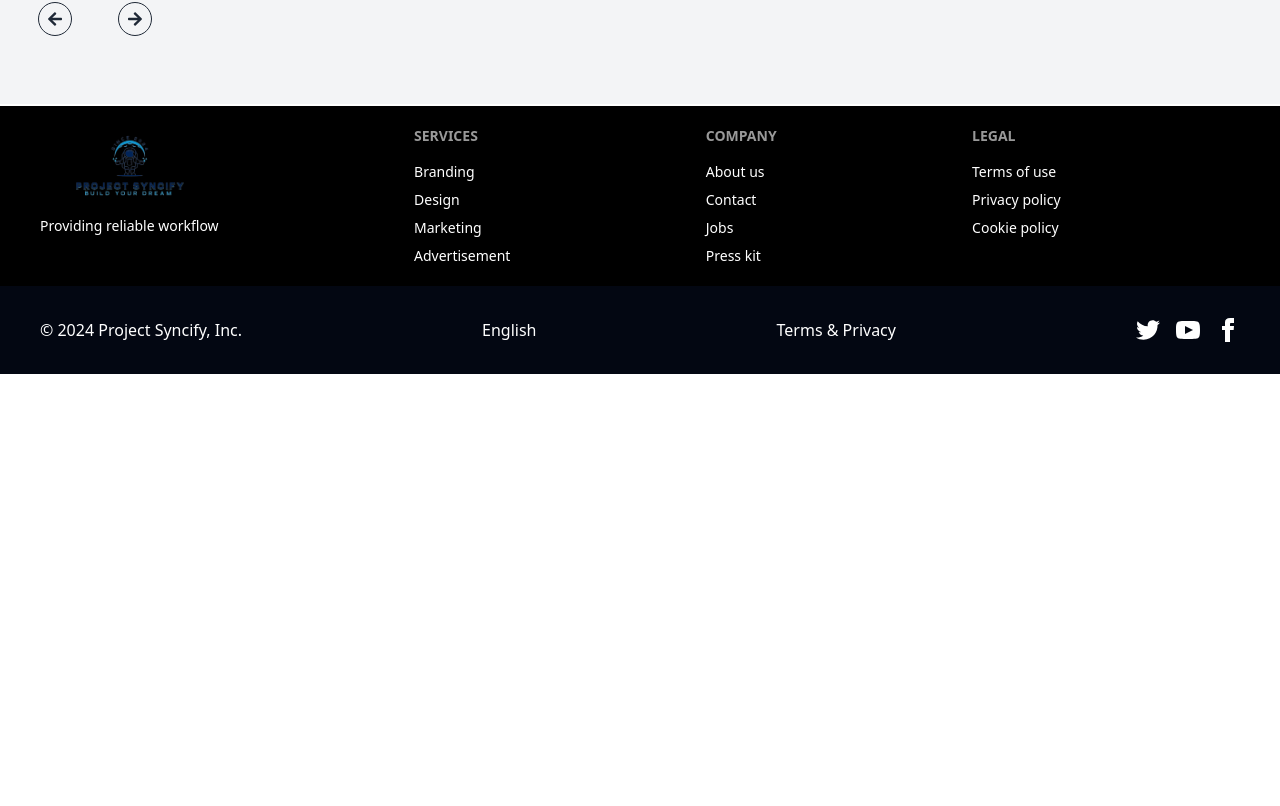
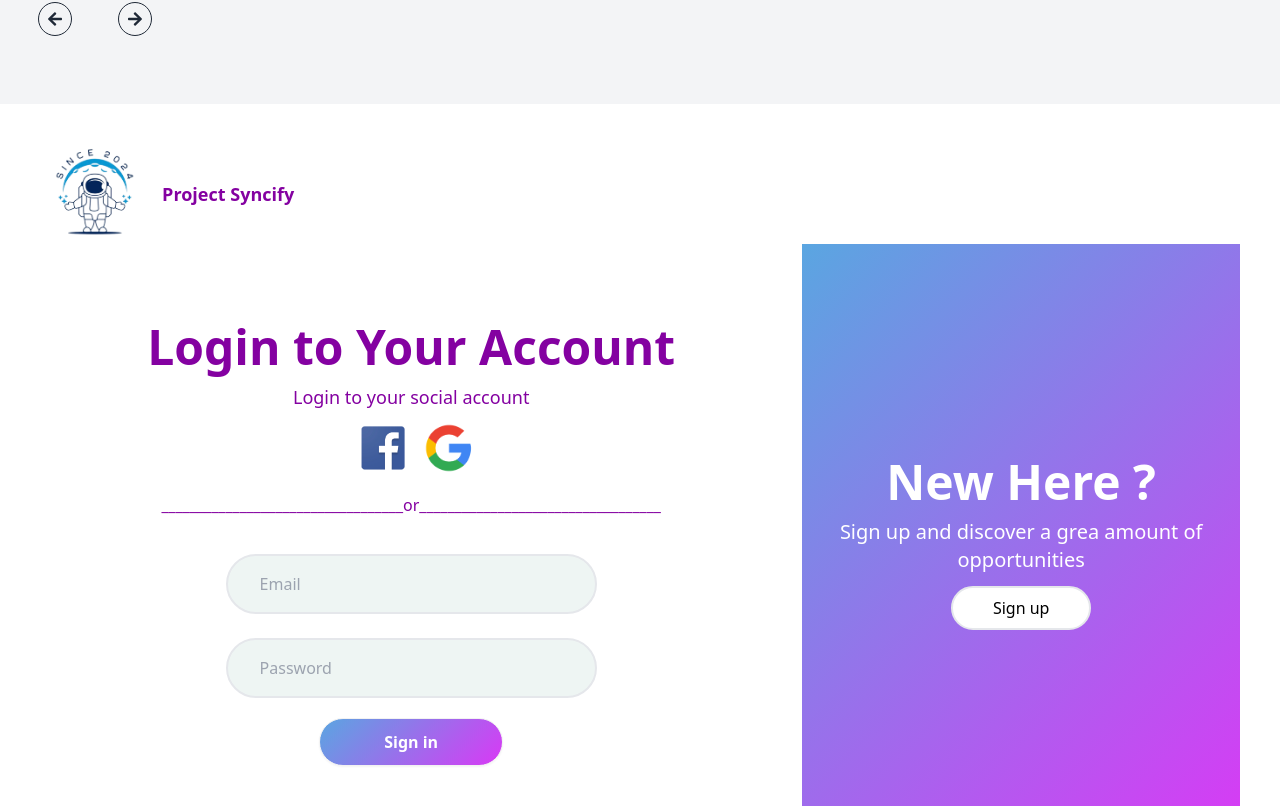
Before and after one commit to TechBuilderTeam/Project-Syncify, a React (Vite) app: page / in a window 1280 px wide. Shown: the part 1554-2360 px from the top of the page. Before the commit the page ends 1928 px from the top, so only its background shows below. Built offline with nearby package versions, Linux system fonts and the light colour scheme.

Commit message:
[ADDED] login page added

```diff
--- a/src/components/Home/Home.jsx
+++ b/src/components/Home/Home.jsx
@@ -1,17 +1,17 @@
 import Sponsors from "./Sponsors";
 import Banner from "./banner";
 import TopCompanySlider from "../Pages/Home/TopCampanySliderSection/TopCompanySlider";
-
+import Login from "../Pages/Login/login";
 
 const Home = () => {
   return (
     <div>
       <Banner />
       <Sponsors />
-      <TopCompanySlider/>
+      <TopCompanySlider />
+      <Login />
     </div>
   );
-
 };
 
 export default Home;
--- /dev/null
+++ b/src/components/Pages/Login/login.jsx
@@ -0,0 +1,78 @@
+const Login = () => {
+  return (
+    <div className="my-10 px-10 text-[#8401A1] dark:text-[#73e9fe]">
+      <div className="flex gap-3 justify-center md:justify-normal items-center">
+        <img src="../public/Justlogo.png" style={{ height: "100px" }} alt="" />
+        <a href="/" className="text-lg font-bold">
+          Project Syncify
+        </a>
+      </div>
+      <div className="min-h-[600px] md:min-h-[600px] flex flex-col md:flex-row justify-between gap-3 md:gap-5">
+        <div className="w-100 md:w-[70%] flex flex-col items-center justify-center md:p-0">
+          <h1 className="text-3xl md:text-5xl font-bold">
+            Login to Your Account
+          </h1>
+          <p className="mt-3 text-lg">Login to your social account</p>
+          <div className="flex gap-4 mt-3">
+            <a href="#">
+              <img
+                src="../public/facebook.png"
+                style={{ height: "50px" }}
+                alt=""
+              />
+            </a>
+            <a href="#">
+              <img
+                src="../public/google.png"
+                style={{ height: "50px" }}
+                alt=""
+              />
+            </a>
+          </div>
+          <span className="my-5 hidden md:flex">
+            __________________________________or__________________________________
+          </span>
+          <hr />
+          <input
+            type="text"
+            placeholder="Email"
+            className=" outline-none border-2 w-full md:w-[50%] mt-4 px-8 py-4 bg-[#EEF5F3] rounded-full"
+          />
+          <br />
+          <input
+            type="text"
+            placeholder="Password"
+            className=" outline-none border-2 w-full md:w-[50%] px-8 py-4 bg-[#EEF5F3] rounded-full"
+          />
+          <button
+            className="btn mt-5 px-16 text-white py-2 rounded-full"
+            style={{
+              background: "linear-gradient(135deg, #5AA6E1, #D939F5)",
+              color: "white",
+              fontSize: "16px",
+              cursor: "pointer",
+            }}
+          >
+            Sign in
+          </button>
+        </div>
+        <div
+          className="w-100 md-w-[30%] text-white flex flex-col justify-center items-center text-center gap-y-2 md:gap-y-3 px-10 py-5 md:p-0"
+          style={{
+            background: "linear-gradient(135deg, #5AA6E1, #D939F5)",
+          }}
+        >
+          <h1 className="text-3xl md:text-5xl font-bold">New Here ?</h1>
+          <h3 className="text-lg md:text-xl">
+            Sign up and discover a grea amount of opportunities
+          </h3>
+          <button className=" bg-white text-black px-10 py-2 rounded-full  border-2">
+            Sign up
+          </button>
+        </div>
+      </div>
+    </div>
+  );
+};
+
+export default Login;
```
Also changed, not shown: src/main.jsx (+12 -16 lines), public/facebook.png (added), public/google.png (added).
